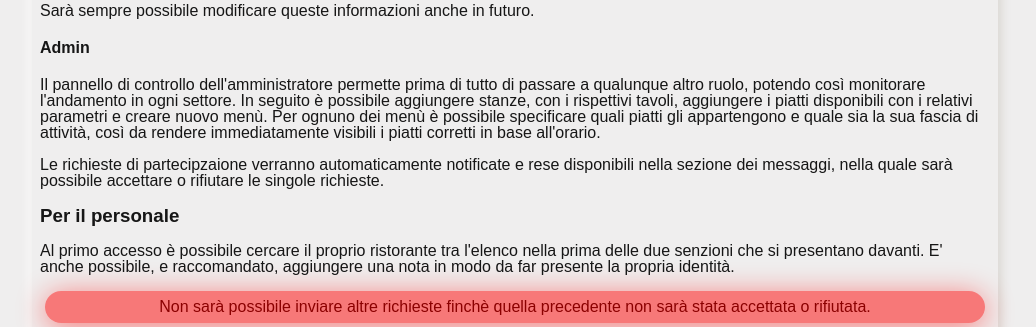
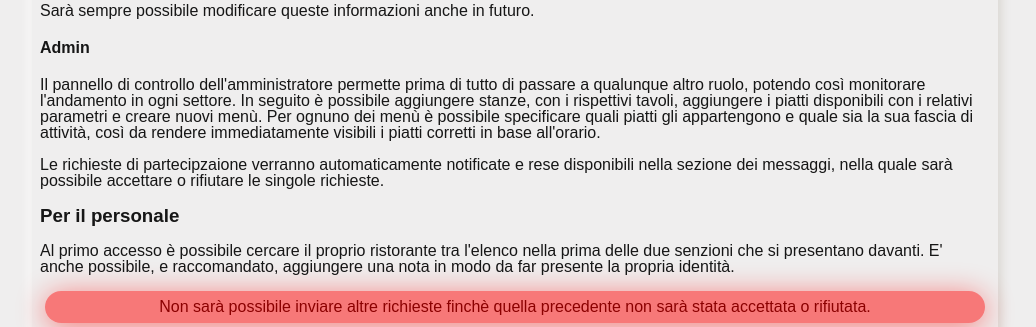
Before and after one commit to glmquint/RepEat, a PHP site: page / in a window 1280 px wide. Shown: the part 1506-1833 px from the top of the page, without its empty margins (113-1149 px from the left). Run offline with PHP 8.4, Linux system fonts and the light colour scheme; the visitor is signed in with stand-in values (Sample User, id 1).

Commit message:
spellcheck on index

```diff
--- a/index.php
+++ b/index.php
@@ -49,7 +49,7 @@
     Allo scadere del proprio abbonamento, o al raggiungimento di uno dei limiti del proprio livello, l'applicazione si occuperà di notificare ciò e bloccare le conseguenti funzioni.</p>
     <p> Sarà sempre possibile modificare queste informazioni anche in futuro.</p>
     <h4>Admin</h4>
-    <p>Il pannello di controllo dell'amministratore permette prima di tutto di passare a qualunque altro ruolo, potendo così monitorare l'andamento in ogni settore. In seguito è possibile aggiungere stanze, con i rispettivi tavoli, aggiungere i piatti disponibili con i relativi parametri e creare nuovo menù. Per ognuno dei menù è possibile specificare quali piatti gli appartengono e quale sia la sua fascia di attività, così da rendere immediatamente visibili i piatti corretti in base all'orario.</p>
+    <p>Il pannello di controllo dell'amministratore permette prima di tutto di passare a qualunque altro ruolo, potendo così monitorare l'andamento in ogni settore. In seguito è possibile aggiungere stanze, con i rispettivi tavoli, aggiungere i piatti disponibili con i relativi parametri e creare nuovi menù. Per ognuno dei menù è possibile specificare quali piatti gli appartengono e quale sia la sua fascia di attività, così da rendere immediatamente visibili i piatti corretti in base all'orario.</p>
     <p>Le richieste di partecipzaione verranno automaticamente notificate e rese disponibili nella sezione dei messaggi, nella quale sarà possibile accettare o rifiutare le singole richieste.</p>
     <h3>Per il personale</h3>
     <p>Al primo accesso è possibile cercare il proprio ristorante tra l'elenco nella prima delle due senzioni che si presentano davanti. E' anche possibile, e raccomandato, aggiungere una nota in modo da far presente la propria identità.</p>
```
